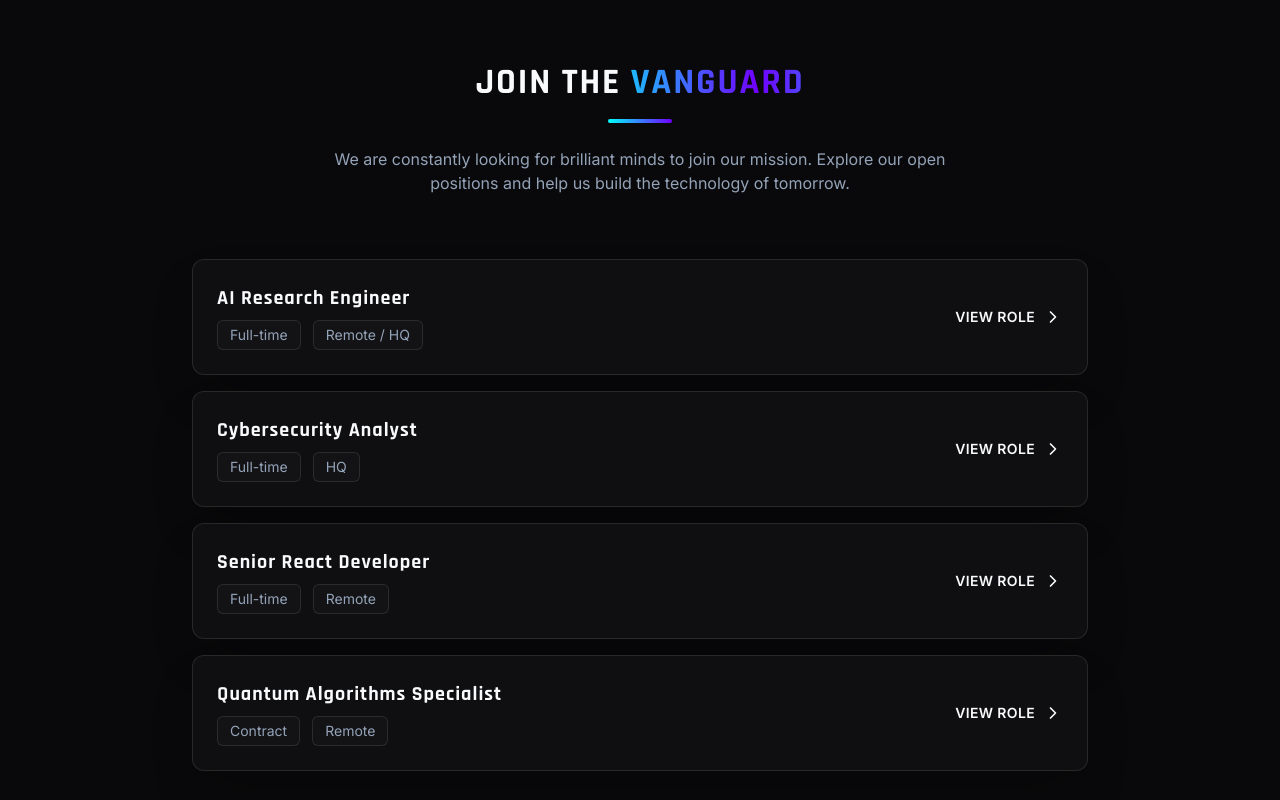
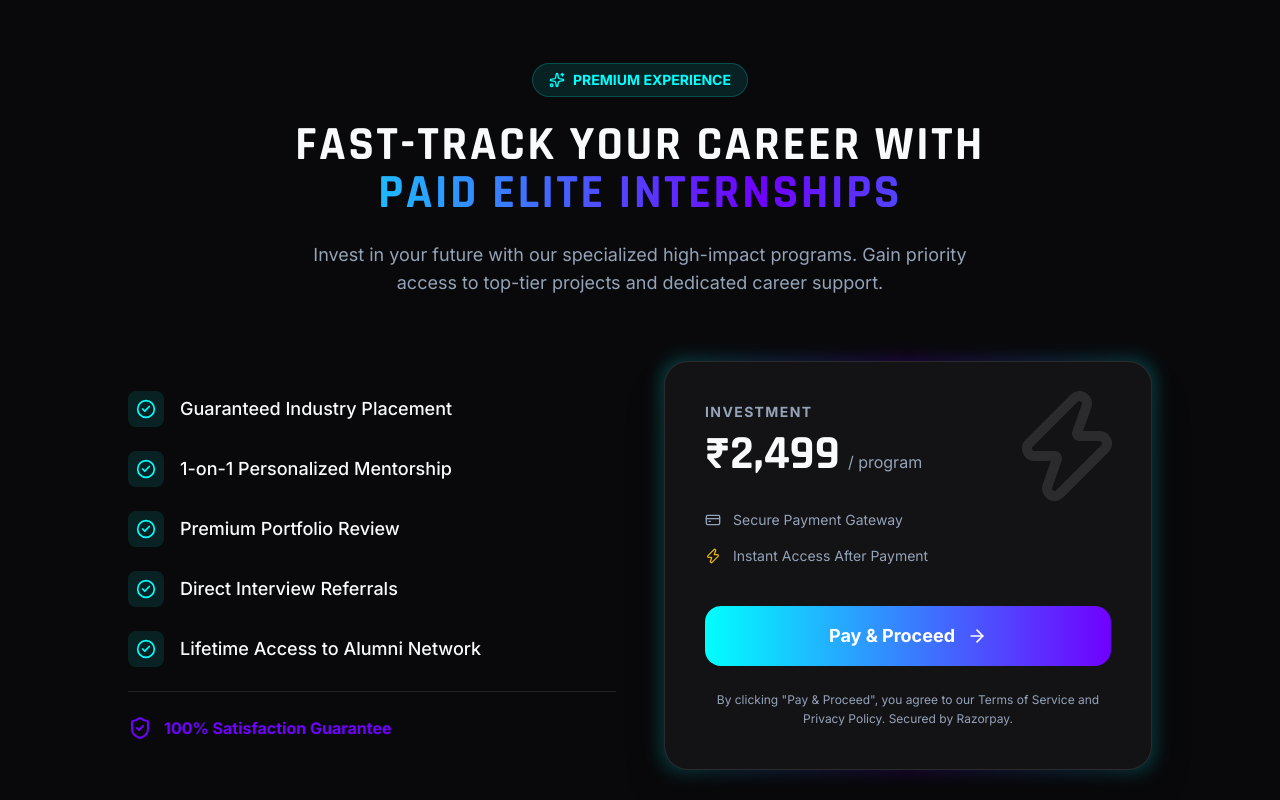
Before and after one commit to blackdevil0009/MiraFutureTechVisionPvtLtd, a React (Create React App) app: page / in a window 1280 px wide. Shown: the part 4220-5020 px from the top of the page. Built offline with nearby package versions, Linux system fonts and the light colour scheme.

Commit message:
feat: add premium paid internship section with pay & proceed flow

```diff
--- /dev/null
+++ b/src/components/sections/PaidInternship.jsx
@@ -0,0 +1,140 @@
+import React from 'react';
+import { motion } from 'framer-motion';
+import { Sparkles, CheckCircle2, ShieldCheck, Zap, ArrowRight, CreditCard } from 'lucide-react';
+import Button from '../ui/Button';
+
+const premiumFeatures = [
+  "Guaranteed Industry Placement",
+  "1-on-1 Personalized Mentorship",
+  "Premium Portfolio Review",
+  "Direct Interview Referrals",
+  "Lifetime Access to Alumni Network"
+];
+
+const PaidInternship = () => {
+  return (
+    <section id="paid-internship" className="py-24 relative overflow-hidden bg-background">
+      {/* Background Decorative Elements */}
+      <div className="absolute top-0 right-0 w-[500px] h-[500px] bg-primary/10 blur-[120px] -z-10 rounded-full" />
+      <div className="absolute bottom-0 left-0 w-[400px] h-[400px] bg-secondary/5 blur-[100px] -z-10 rounded-full" />
+
+      <div className="container mx-auto px-6 md:px-12">
+        <div className="max-w-5xl mx-auto">
+          <div className="text-center mb-16">
+            <motion.div
+              initial={{ opacity: 0, y: 20 }}
+              whileInView={{ opacity: 1, y: 0 }}
+              viewport={{ once: true }}
+              className="inline-flex items-center gap-2 px-4 py-1.5 rounded-full bg-primary/10 border border-primary/20 text-primary text-sm font-bold mb-6"
+            >
+              <Sparkles size={16} />
+              PREMIUM EXPERIENCE
+            </motion.div>
+            <motion.h2
+              initial={{ opacity: 0, y: 20 }}
+              whileInView={{ opacity: 1, y: 0 }}
+              viewport={{ once: true }}
+              transition={{ delay: 0.1 }}
+              className="text-4xl md:text-5xl font-display font-bold text-textMain mb-6"
+            >
+              FAST-TRACK YOUR CAREER WITH <br />
+              <span className="text-gradient">PAID ELITE INTERNSHIPS</span>
+            </motion.h2>
+            <motion.p
+              initial={{ opacity: 0, y: 20 }}
+              whileInView={{ opacity: 1, y: 0 }}
+              viewport={{ once: true }}
+              transition={{ delay: 0.2 }}
+              className="text-textMuted text-lg max-w-2xl mx-auto"
+            >
+              Invest in your future with our specialized high-impact programs. Gain priority access to top-tier projects and dedicated career support.
+            </motion.p>
+          </div>
+
+          <div className="grid lg:grid-cols-2 gap-12 items-center">
+            {/* Features List */}
+            <motion.div
+              initial={{ opacity: 0, x: -30 }}
+              whileInView={{ opacity: 1, x: 0 }}
+              viewport={{ once: true }}
+              className="space-y-6"
+            >
+              {premiumFeatures.map((feature, idx) => (
+                <motion.div
+                  key={idx}
+                  initial={{ opacity: 0, x: -20 }}
+                  whileInView={{ opacity: 1, x: 0 }}
+                  transition={{ delay: idx * 0.1 }}
+                  viewport={{ once: true }}
+                  className="flex items-center gap-4 group"
+                >
+                  <div className="bg-primary/10 p-2 rounded-lg text-primary group-hover:bg-primary group-hover:text-white transition-all duration-300">
+                    <CheckCircle2 size={20} />
+                  </div>
+                  <span className="text-textMain font-medium text-lg">{feature}</span>
+                </motion.div>
+              ))}
+
+              <div className="pt-6 border-t border-borderBase">
+                <div className="flex items-center gap-3 text-secondary font-bold">
+                  <ShieldCheck size={24} />
+                  <span>100% Satisfaction Guarantee</span>
+                </div>
+              </div>
+            </motion.div>
+
+            {/* Pricing Card */}
+            <motion.div
+              initial={{ opacity: 0, scale: 0.9 }}
+              whileInView={{ opacity: 1, scale: 1 }}
+              viewport={{ once: true }}
+              className="relative"
+            >
+              {/* Card Glow */}
+              <div className="absolute -inset-1 bg-gradient-to-r from-primary via-secondary to-primary rounded-3xl blur opacity-20 group-hover:opacity-40 transition duration-1000 group-hover:duration-200"></div>
+
+              <div className="relative bg-surface p-8 md:p-10 rounded-3xl border border-borderBase shadow-2xl overflow-hidden">
+                <div className="absolute top-0 right-0 p-6 opacity-10">
+                  <Zap size={120} />
+                </div>
+
+                <div className="mb-8">
+                  <p className="text-textMuted font-bold uppercase tracking-widest text-sm mb-2">Investment</p>
+                  <div className="flex items-baseline gap-2">
+                    <span className="text-5xl font-display font-bold text-textMain">₹2,499</span>
+                    <span className="text-textMuted">/ program</span>
+                  </div>
+                </div>
+
+                <div className="space-y-4 mb-10">
+                  <div className="flex items-center gap-3 text-sm text-textMuted">
+                    <CreditCard size={16} />
+                    Secure Payment Gateway
+                  </div>
+                  <div className="flex items-center gap-3 text-sm text-textMuted">
+                    <Zap size={16} className="text-yellow-500" />
+                    Instant Access After Payment
+                  </div>
+                </div>
+
+                <button
+                  onClick={() => alert("Redirecting to Secure Payment Portal...")}
+                  className="w-full py-4 rounded-2xl bg-gradient-to-r from-primary to-secondary text-white font-bold text-lg hover:shadow-lg hover:shadow-primary/30 transition-all active:scale-[0.98] flex items-center justify-center gap-3 group"
+                >
+                  Pay & Proceed
+                  <ArrowRight size={20} className="group-hover:translate-x-1 transition-transform" />
+                </button>
+
+                <p className="mt-6 text-center text-xs text-textMuted leading-relaxed">
+                  By clicking "Pay & Proceed", you agree to our Terms of Service and Privacy Policy. Secured by Razorpay.
+                </p>
+              </div>
+            </motion.div>
+          </div>
+        </div>
+      </div>
+    </section>
+  );
+};
+
+export default PaidInternship;
--- a/src/pages/Home.jsx
+++ b/src/pages/Home.jsx
@@ -6,6 +6,7 @@ import About from '../components/sections/About';
 import Domains from '../components/sections/Domains';
 import Projects from '../components/sections/Projects';
 import Internship from '../components/sections/Internship';
+import PaidInternship from '../components/sections/PaidInternship';
 import Careers from '../components/sections/Careers';
 import Contact from '../components/sections/Contact';
 
@@ -30,10 +31,12 @@ const Home = () => {
       <Domains />
       <Projects />
       <Internship />
+      <PaidInternship />
       <Careers />
       <Contact />
     </>
   );
 };
 
+
 export default Home;
```
